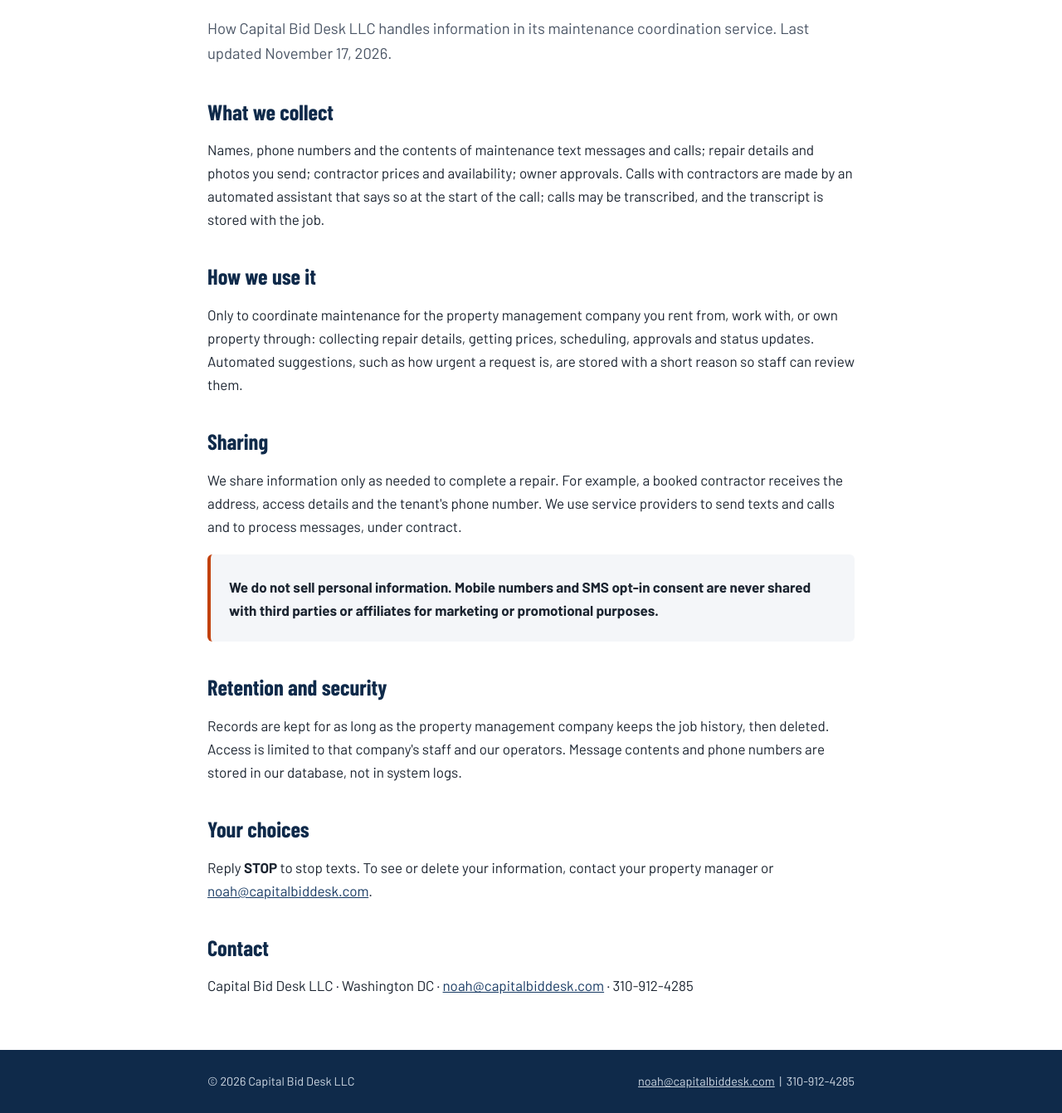
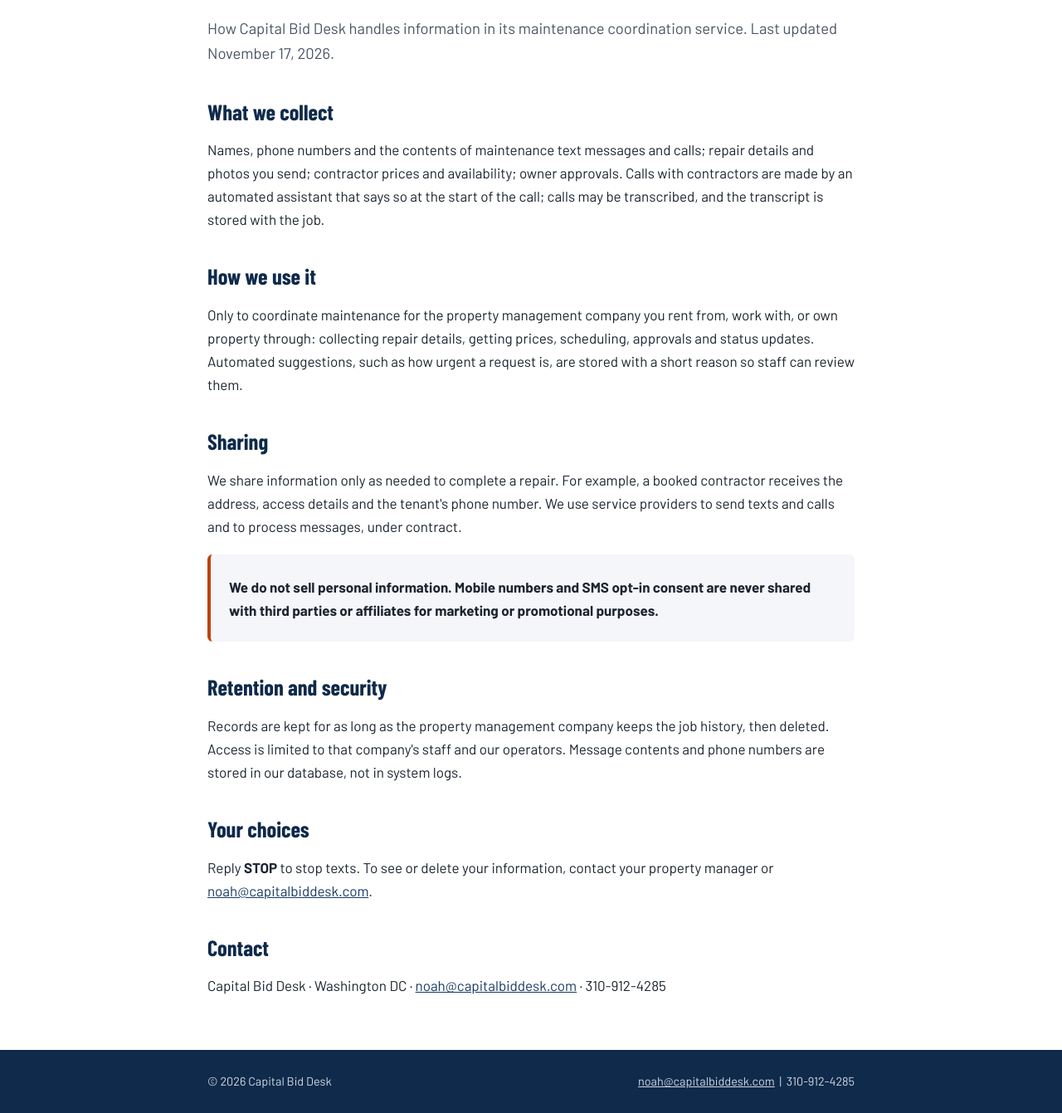
Before and after one commit to noahdavis1019-ship-it/capitalbiddesk-site, a plain HTML site: page privacy/index.html in a window 1280 px wide. Shown: the part 150-1491 px from the top of the page at 83% size. Drawn offline with nearby package versions, Linux system fonts and the light colour scheme.

Commit message:
Use the business name without LLC until the legal form is confirmed
Co-Authored-By: Claude Opus 5.5 <noreply@anthropic.com>
Claude-Session: https://claude.ai/code/session_01K2JwUGvsZNG7Rwkuh1EmAi

```diff
--- a/privacy/index.html
+++ b/privacy/index.html
@@ -38,7 +38,7 @@ footer .wrap{display:flex;justify-content:space-between;gap:12px;flex-wrap:wrap}
 <main class="wrap">
 
 <h1>Privacy policy</h1>
-<p class="lede">How Capital Bid Desk LLC handles information in its maintenance coordination service. Last updated November 17, 2026.</p>
+<p class="lede">How Capital Bid Desk handles information in its maintenance coordination service. Last updated November 17, 2026.</p>
 
 <h2>What we collect</h2>
 <p>Names, phone numbers and the contents of maintenance text messages and calls; repair details and photos you send;
@@ -67,8 +67,8 @@ in system logs.</p>
 <a href="mailto:noah@capitalbiddesk.com">noah@capitalbiddesk.com</a>.</p>
 
 <h2>Contact</h2>
-<p>Capital Bid Desk LLC &middot; Washington DC &middot; <a href="mailto:noah@capitalbiddesk.com">noah@capitalbiddesk.com</a> &middot; 310-912-4285</p>
+<p>Capital Bid Desk &middot; Washington DC &middot; <a href="mailto:noah@capitalbiddesk.com">noah@capitalbiddesk.com</a> &middot; 310-912-4285</p>
 </main>
-<footer><div class="wrap"><span>&copy; 2026 Capital Bid Desk LLC</span><span><a href="mailto:noah@capitalbiddesk.com">noah@capitalbiddesk.com</a> &nbsp;|&nbsp; 310-912-4285</span></div></footer>
+<footer><div class="wrap"><span>&copy; 2026 Capital Bid Desk</span><span><a href="mailto:noah@capitalbiddesk.com">noah@capitalbiddesk.com</a> &nbsp;|&nbsp; 310-912-4285</span></div></footer>
 </body>
 </html>
```
Also changed, not shown: maintenance/index.html (+2 -2 lines), sms-terms/index.html (+3 -3 lines).
